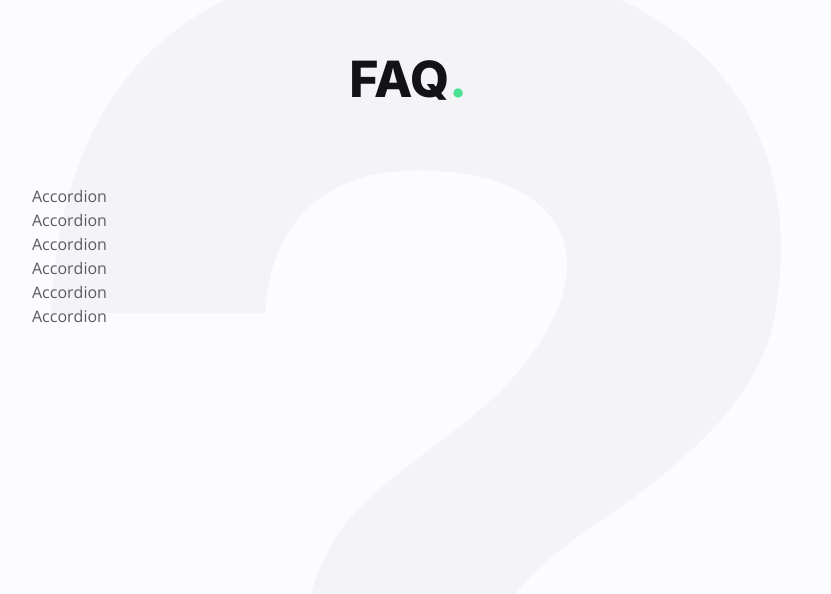
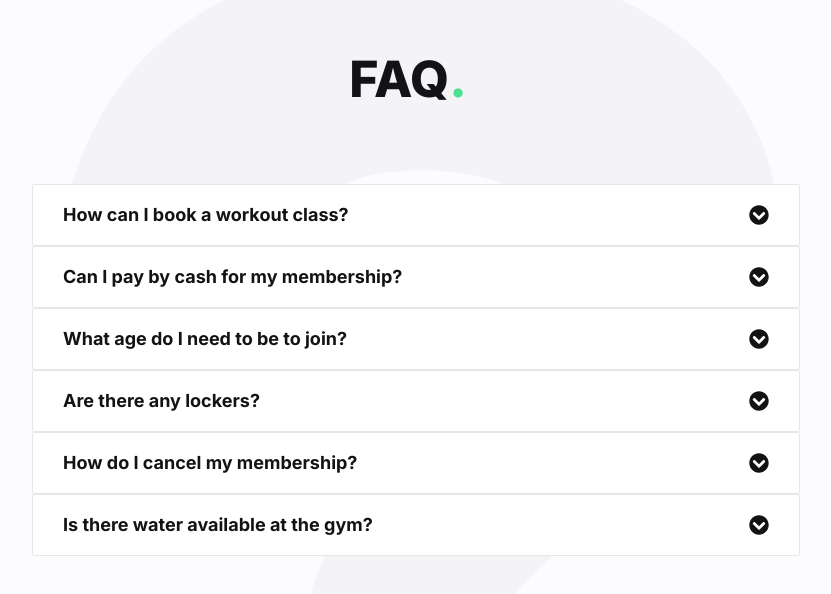
Before and after one commit to Hossein1371za/gym-react-taiwind, a React (Create React App) app: page / in a window 1280 px wide. Shown: the part 3920-4514 px from the top of the page, without its empty margins (224-1055 px from the left). Built offline with nearby package versions, Linux system fonts and the light colour scheme.

Commit message:
accordion

```diff
--- a/src/components/Accordion.js
+++ b/src/components/Accordion.js
@@ -1,9 +1,26 @@
-import React from 'react'
+import React, { useState } from "react";
 
-const Accordion = ({accordion}) => {
+import { FaChevronCircleUp, FaChevronCircleDown } from "react-icons/fa";
+
+const Accordion = ({ accordion }) => {
+  const { question, answer } = accordion;
+  const [open, setOpen] = useState(false);
+
   return (
-    <div>Accordion</div>
-  )
-}
+    <div onClick={() => setOpen(!open)} className="cursor-pointer">
+      <div className="bg-white border rounded-sm">
+        <div className="min-h-[60px] flex items-center justify-between px-[30px]">
+          <h6 className="h6">{question}</h6>
+          <div className="transition text-[20px] text-neutral-500">
+            {open ? <FaChevronCircleUp /> : <FaChevronCircleDown />}
+          </div>
+        </div>
+        <div className={`${open ? "min-h[200px] lg:min-h-[160px]" : "hidden"} flex justify-center transition-all duration-500 px-[30px]`}>
+          <div className="mt-6">{answer}</div>
+        </div>
+      </div>
+    </div>
+  );
+};
 
-export default Accordion
+export default Accordion;
```
